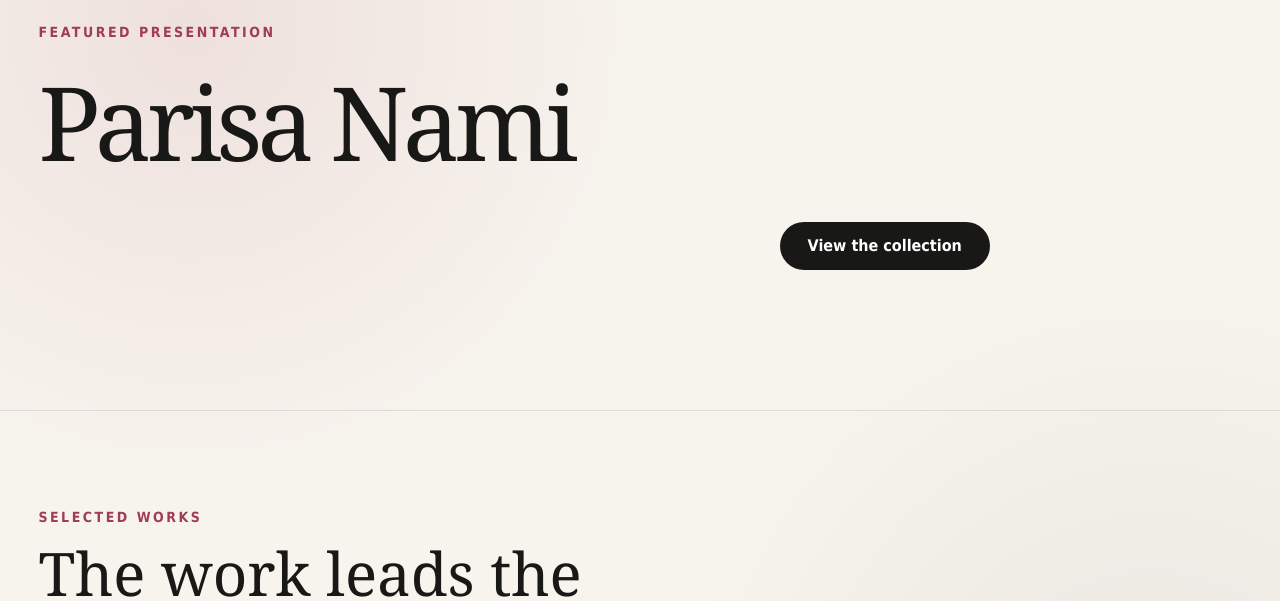
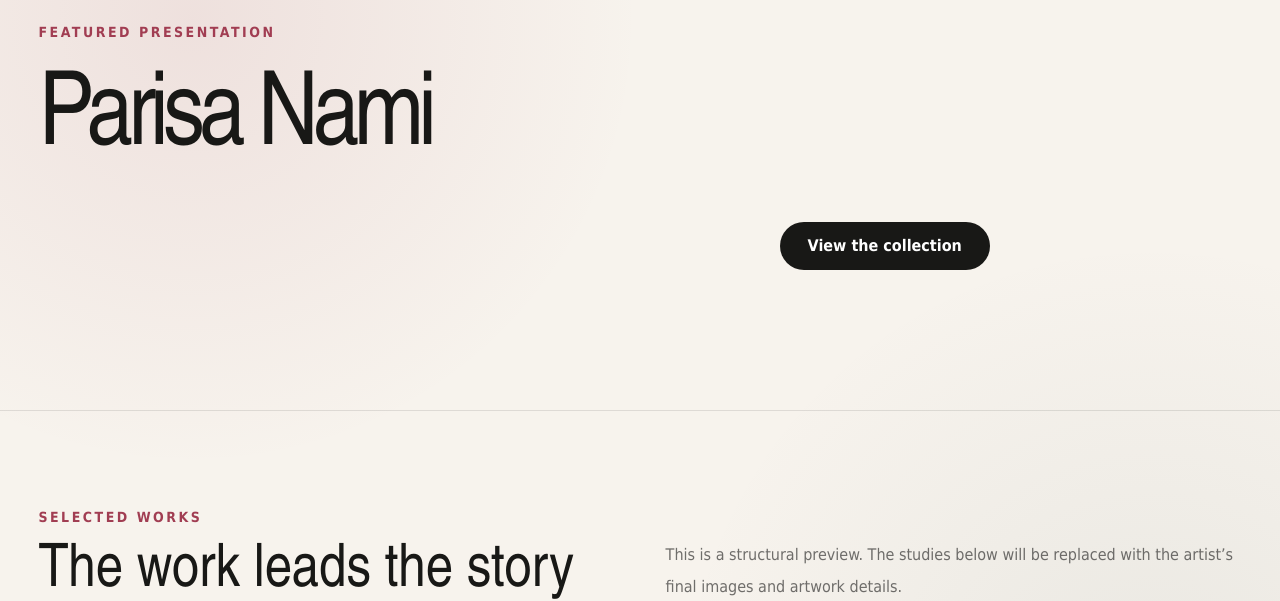
Before and after one commit to hassan95eb/Nami, a Next.js app: page /en/ in a window 1280 px wide. Shown: the part 214-815 px from the top of the page. Built offline with nearby package versions, Linux system fonts and the light colour scheme; no server answers.

Commit message:
feat: align app/globals.css with gallery reference layout

```diff
--- a/app/globals.css
+++ b/app/globals.css
@@ -39,7 +39,7 @@ button { font: inherit; }
     radial-gradient(circle at 15% 8%, rgba(199, 88, 111, .12), transparent 28rem),
     radial-gradient(circle at 90% 32%, rgba(130, 160, 151, .08), transparent 30rem);
 }
-.display-title { font-family: Georgia, "Times New Roman", serif; }
+.display-title { font-family: "Arial Narrow", "Roboto Condensed", Arial, sans-serif; font-stretch: condensed; }
 [dir="rtl"] .display-title { font-family: Tahoma, Arial, sans-serif; }
 
 @media (prefers-reduced-motion: reduce) {
```
